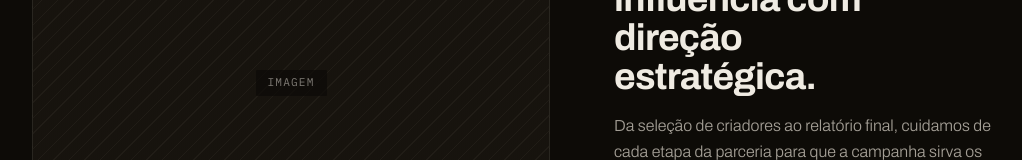
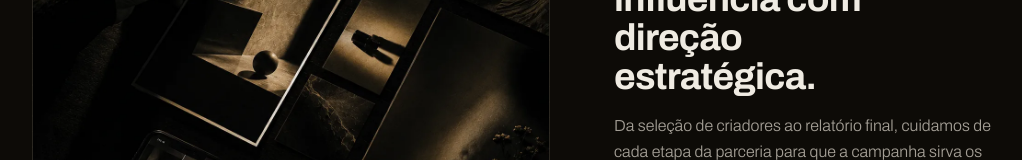
Before and after one commit to rkessal/tanofeed, a website built with Vite: page index.html in a window 1280 px wide. Shown: the part 2086-2246 px from the top of the page, without its empty margins (58-1080 px from the left). Built offline with nearby package versions, Linux system fonts and the light colour scheme.

Commit message:
Add first real photo to home page (Para marcas)
Wire the generated campaign moodboard photo into the "Para marcas"
split row, replacing the placeholder block. Convert the source PNG
(2.1MB) to WebP (~100KB) for web delivery, and add object-fit:cover
support to the .ph placeholder component so real photos crop
cleanly inside it.

```diff
--- a/src/base.css
+++ b/src/base.css
@@ -402,6 +402,12 @@
   overflow: hidden;
 }
 
+.ph img {
+  width: 100%;
+  height: 100%;
+  object-fit: cover;
+}
+
 .ph__label {
   display: inline-flex;
   align-items: center;
--- a/src/main.js
+++ b/src/main.js
@@ -66,7 +66,7 @@
 
     <section class="split wrap">
       <div class="split-row">
-        <div class="ph ph--4-5"><span class="ph__label">Imagem</span></div>
+        <div class="ph ph--4-5"><img src="/para-marcas.webp" alt="Mesa de trabalho com fotografias impressas e um telemóvel, moodboard de uma campanha de influência" loading="lazy" /></div>
         <div class="split-row__body">
           <span class="eyebrow">Para marcas</span>
           <h3>Campanhas de influência com direção estratégica.</h3>
```
Also changed, not shown: public/para-marcas.webp (added).
